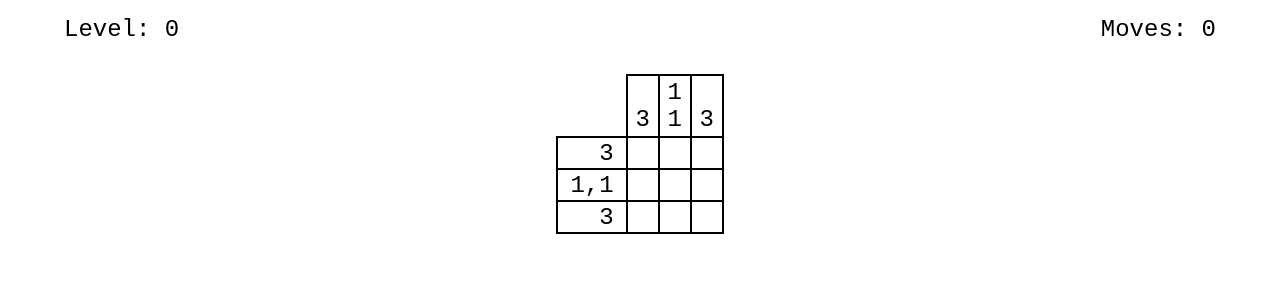
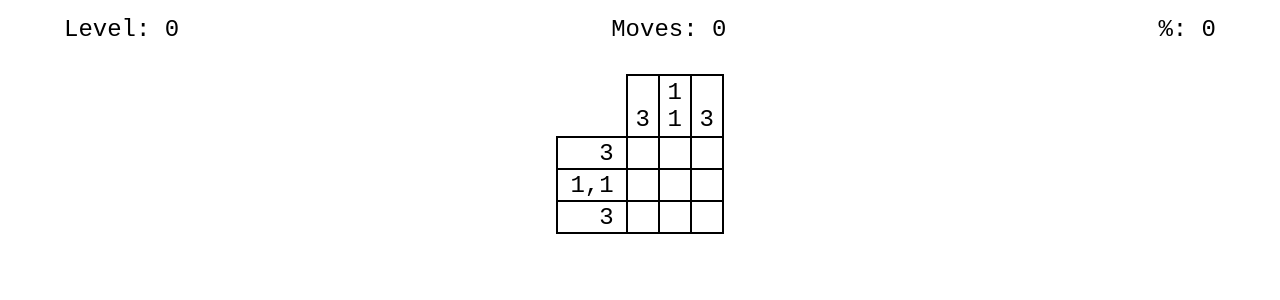
Before and after one commit to mike-shields-dev/nonograms, a React (Vite) app: page / in a window 1280 px wide. Shown: the top 300 px of the page. Built offline with nearby package versions, Linux system fonts and the light colour scheme.

Commit message:
feat: Header component displays completeness (correctness) of the grid

```diff
--- a/src/App.tsx
+++ b/src/App.tsx
@@ -12,15 +12,17 @@ import "./App.css";
 import calculateCompleteness from "./helpers/calculateCompleteness/calculateCompleteness";
 
 function App() {
+  const [moves, setMoves] = useState(0);
   const [level, setLevel] = useState(0);
-  const [moves, setMoves] = useState(0);
+
   const matrix = levels[level];
   const gridResolution = matrix.length;
+
   const [userMatrix, setUserMatrix] = useState(
     Array(gridResolution).fill(Array(gridResolution).fill(null))
   );
 
-  const completeness = calculateCompleteness(matrix, userMatrix)
+  const completeness = calculateCompleteness(matrix, userMatrix);
 
   useEffect(() => {
     const root = document.documentElement;
@@ -46,7 +48,7 @@ function App() {
 
   return (
     <>
-      <Header level={level} moves={moves} />
+      <Header level={level} moves={moves} completeness={completeness} />
       <main>
         <div className="column_clues_container_positioner">
           <ColumnCluesContainer matrix={matrix} />
--- a/src/components/Header/Header.tsx
+++ b/src/components/Header/Header.tsx
@@ -3,13 +3,15 @@ import css from './Header.module.css'
 interface Props {
   level: number;
   moves: number;
+  completeness: number;
 }
 
-export default function Header({ level, moves }: Props) {
+export default function Header({ level, moves, completeness }: Props) {
   return (
     <header className={css.header}>
       <span>Level: {level}</span>
       <span>Moves: {moves}</span>
+      <span>%: {completeness}</span>
     </header>
   )
 }
```
Also changed, not shown: 1 other file (tests, documents, lock files or other folders).
